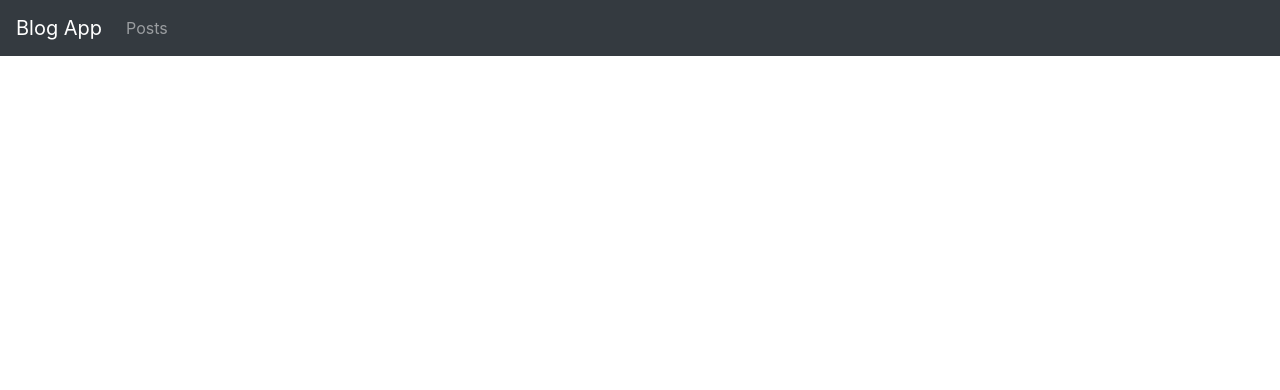
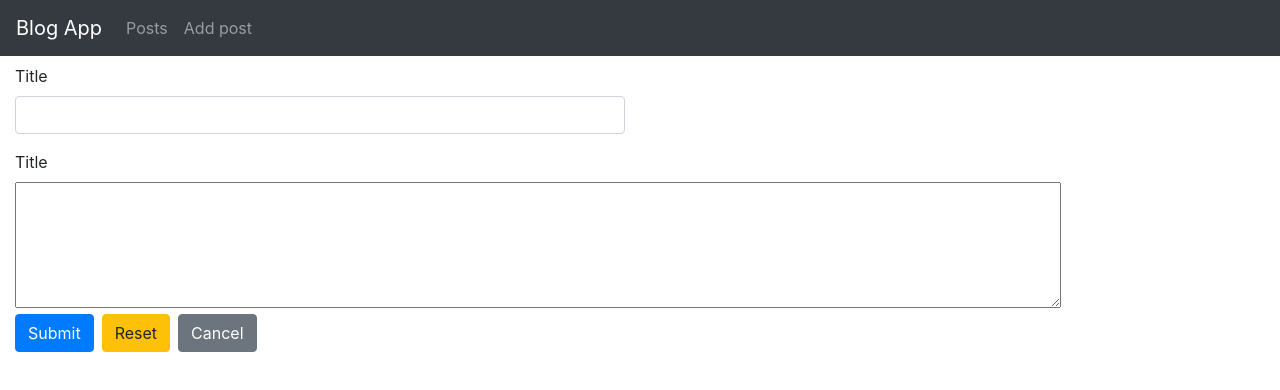
Before and after one commit to VladimirPetrovic/Blog-App, a Vue app: page /add in a window 1280 px wide. Shown: the top 390 px of the page. Built offline with nearby package versions, Linux system fonts and the light colour scheme.

Commit message:
Zadatak 4, 5 i 6

```diff
--- /dev/null
+++ b/src/components/AddPost.vue
@@ -0,0 +1,41 @@
+<template>
+  <div>
+    <form class="col-6 mt-2" @submit.prevent="addPost()">
+      <div class="form-group">
+        <label for="title">Title</label>
+        <input type="text" minlength="2" required v-model="post.title" class="form-control" id="title">
+      </div>
+      <div>
+          <label for="text">Title</label>
+          <textarea v-model="post.text" id="text" maxlength="300" cols="100" rows="5"></textarea>
+      </div>
+      <button type="submit" class="btn btn-primary mr-2">Submit</button>
+      <button type="reset" class="btn btn-warning mr-2">Reset</button>
+      <router-link :to="{name: 'posts'}" class="btn btn-secondary">Cancel</router-link>
+    </form>
+  </div>
+</template>
+
+<script>
+import { postsService } from '../utils/PostsService'
+export default {
+    data() {
+        return {
+            post: {
+                title: '',
+                text: ''
+            }
+        }
+    },
+    methods: {
+        addPost() {
+            postsService.addPost(this.post).then(() => {
+                this.$router.push({name: 'posts'})
+            }).catch(error => {
+                console.error(error);
+
+            })
+        }
+    }
+}
+</script>
--- a/src/components/NavBar.vue
+++ b/src/components/NavBar.vue
@@ -4,6 +4,7 @@
       <router-link class="navbar-brand" :to="{name: 'home'}">Blog App</router-link>
         <div class="navbar-nav">
           <router-link class="nav-item nav-link" :to="{name: 'posts'}">Posts</router-link>
+          <router-link class="nav-item nav-link" :to="{name: 'add-post'}">Add post</router-link>
         </div>
     </nav>
   </div>
--- a/src/router.js
+++ b/src/router.js
@@ -3,13 +3,15 @@ import VueRouter from 'vue-router'
 
 import AppPosts from './pages/AppPosts.vue'
 import SinglePost from './pages/SinglePost.vue'
+import AddPost from './components/AddPost.vue'
 
 Vue.use(VueRouter)
 
 const routes = [
     { path: '/', redirect: '/posts', name: 'home' },
     { path: '/posts', component: AppPosts, name: 'posts' },
-    { path: '/posts/:id', component: SinglePost, name: 'view-post' }
+    { path: '/posts/:id', component: SinglePost, name: 'view-post' },
+    { path: '/add', component: AddPost, name: 'add-post' }
 ]
 
 export const router = new VueRouter({
--- a/src/utils/PostsService.js
+++ b/src/utils/PostsService.js
@@ -9,6 +9,9 @@ export default class PostsService {
     getPost(id) {
         return axios.get('posts/' + id)
     }
+    addPost(post) {
+        return axios.post('posts', post)
+    }
 }
 
 export const postsService = new PostsService()
```
